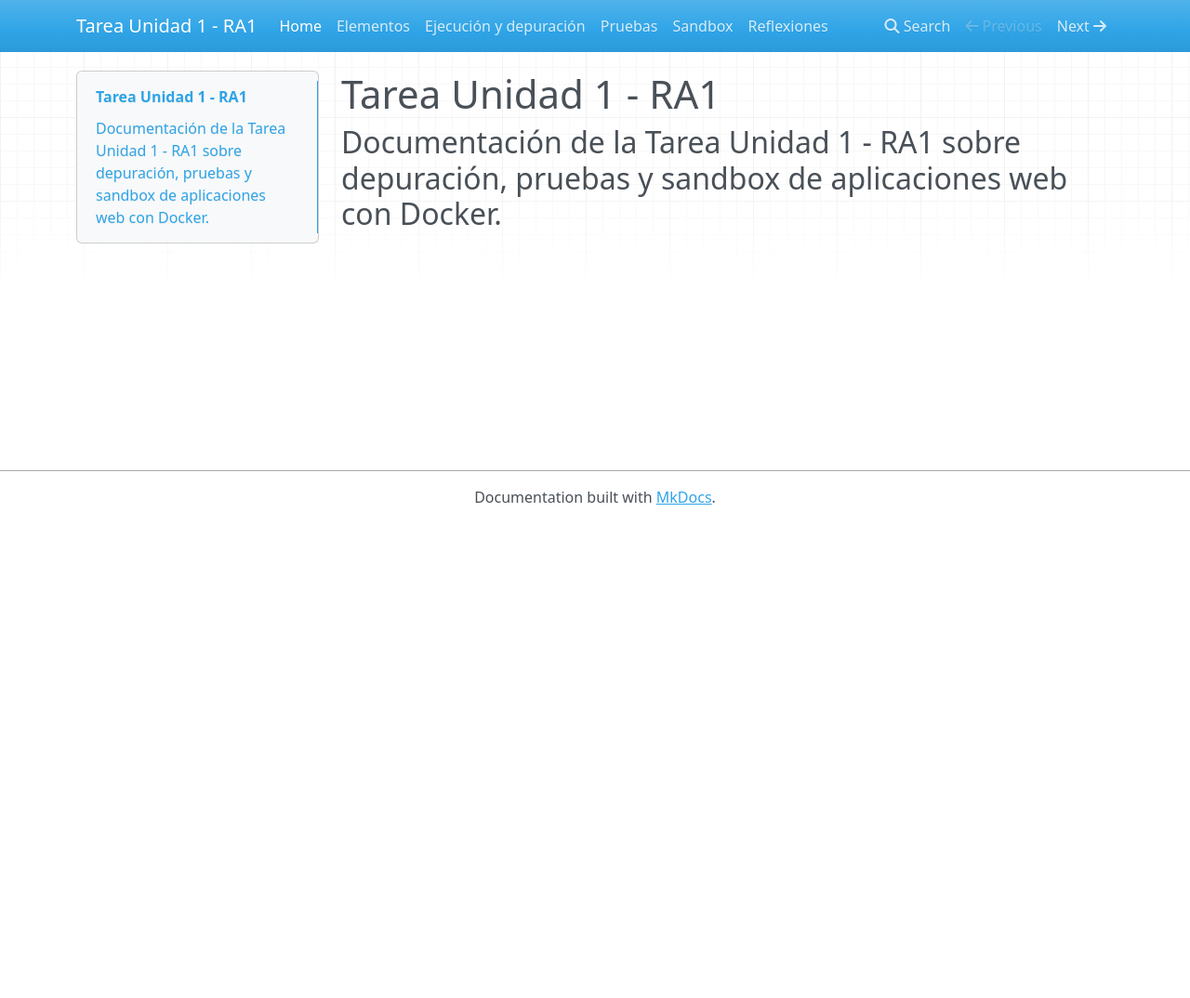
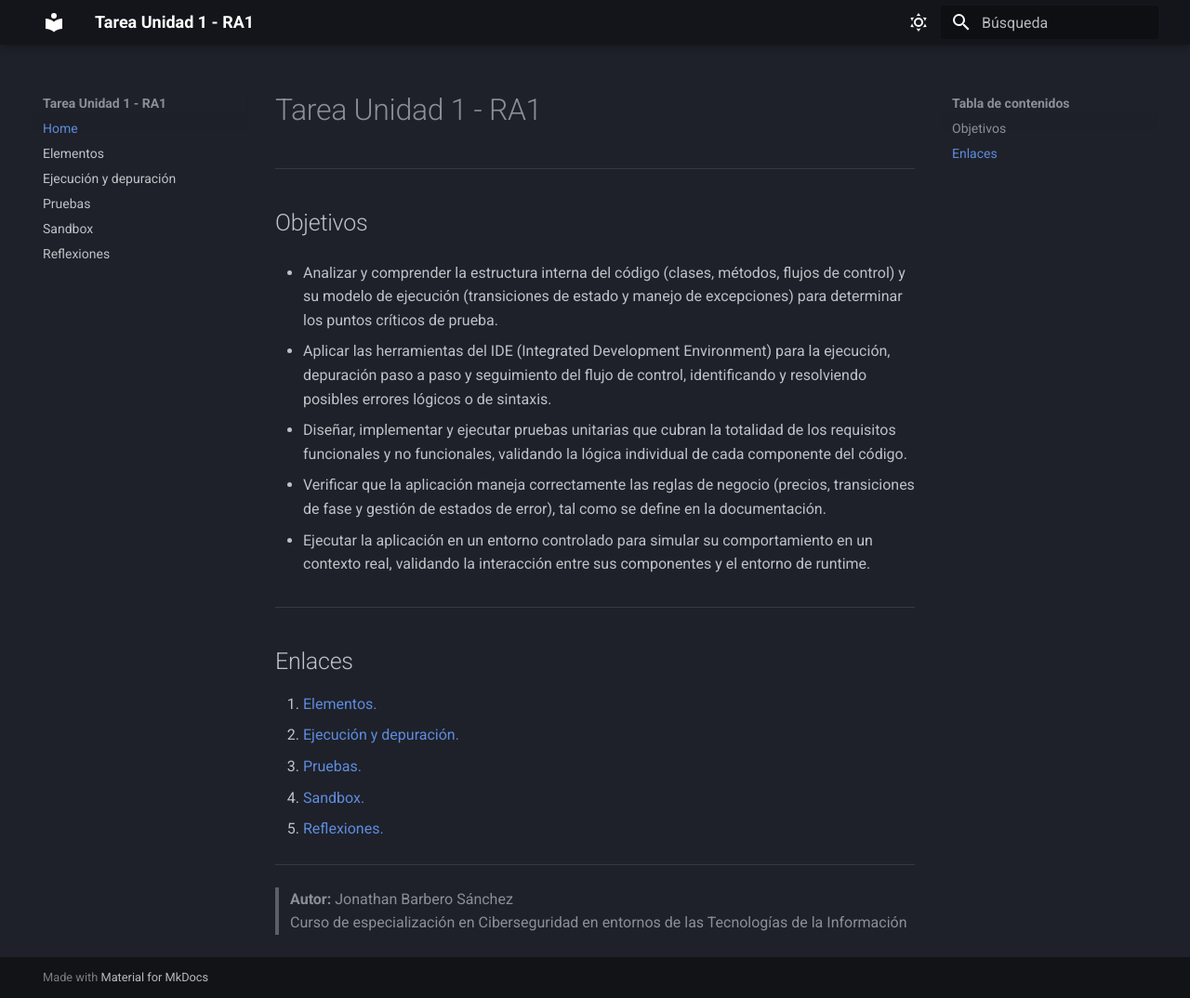
Before and after one commit to johnnbs33/Unidad1-TareaRA1-Jonathan, an MkDocs documentation site: the page built from docs/index.md, in a window 1280 px wide and 1074 px high. Shown: the whole window at 93% size. Built offline with MkDocs 1.6.1 and Material for MkDocs 9.7.7, drawn with Linux system fonts in a browser that asks for light colours; nearby versions of some CDN libraries.

Commit message:
Update files

```diff
--- a/docs/index.md
+++ b/docs/index.md
@@ -1,3 +1,30 @@
 # Tarea Unidad 1 - RA1
 
-## Documentación de la Tarea Unidad 1 - RA1 sobre depuración, pruebas y sandbox de aplicaciones web con Docker.
+---
+
+## Objetivos
+
+* Analizar y comprender la estructura interna del código (clases, métodos, flujos de control) y su modelo de ejecución (transiciones de estado y manejo de excepciones) para determinar los puntos críticos de prueba.
+
+* Aplicar las herramientas del IDE (Integrated Development Environment) para la ejecución, depuración paso a paso y seguimiento del flujo de control, identificando y resolviendo posibles errores lógicos o de sintaxis.
+
+* Diseñar, implementar y ejecutar pruebas unitarias que cubran la totalidad de los requisitos funcionales y no funcionales, validando la lógica individual de cada componente del código.
+
+* Verificar que la aplicación maneja correctamente las reglas de negocio (precios, transiciones de fase y gestión de estados de error), tal como se define en la documentación.
+
+* Ejecutar la aplicación en un entorno controlado para simular su comportamiento en un contexto real, validando la interacción entre sus componentes y el entorno de runtime.
+
+---
+
+## Enlaces
+
+1. [Elementos.](elementos.md)
+2. [Ejecución y depuración.](ejecucionDepuracion.md)
+3. [Pruebas.](pruebas.md)
+4. [Sandbox.](sandbox.md)
+5. [Reflexiones.](reflexiones.md)
+
+---
+
+> **Autor:** Jonathan Barbero Sánchez
+> Curso de especialización en Ciberseguridad en entornos de las Tecnologías de la Información
--- /dev/null
+++ b/docs/stylesheets/extra.css
@@ -0,0 +1,11 @@
+/* Redondear bordes de las imágenes y añadir sombra suave */
+.md-typeset img {
+    border-radius: 15px; /* Cuanto más alto el número, más redondo */
+    box-shadow: 0 4px 10px rgba(0,0,0,0.2); /* Sombra elegante */
+    transition: transform 0.3s ease; /* Animación suave al pasar el ratón */
+}
+
+/* Efecto opcional: Que la imagen se levante un poco al pasar el ratón */
+.md-typeset img:hover {
+    transform: scale(1.02);
+}
--- a/mkdocs.yml
+++ b/mkdocs.yml
@@ -17,4 +17,44 @@ nav:
 # Directorios
 docs_dir: docs
 
+theme:
+  name: material
+  language: es
+  palette:
+  # Modo Oscuro
+    - scheme: slate #Por defecto
+      primary: black # Color del header
+      accent: lime # Color de los enlaces y botones al pasar el ratón por encima
+      toggle:
+        icon: material/weather-sunny
+        name: Cambiar a modo claro
+    # Modo Claro
+    - scheme: default
+      primary: indigo
+      accent: purple
+      toggle:
+        icon: material/weather-night
+        name: Cambiar a modo oscuro
+
+  features:
+    - navigation.top  # Botón para volver arriba
+    - navigation.expand  # Hace que el menú de la izquierda salga abierto
+
+plugins:
+  - search #Buscador
+  - glightbox #Para poder poner las imagenes en pantalla completa
+
+markdown_extensions:
+  - admonition # Extension para las cajas de warning, info,etc
+  - pymdownx.details
+  - pymdownx.inlinehilite
+  - pymdownx.superfences
+  - pymdownx.highlight:
+      anchor_linenums: true
+      line_spans: __span
+      pygments_lang_class: true
+
+extra_css:
+  - stylesheets/extra.css # Css personalizado que modifica las imagenes para que tengan borde y sombra
+
 # Fin del fichero makdocs.yml
--- a/requirements.txt
+++ b/requirements.txt
@@ -0,0 +1,4 @@
+mkdocs
+mkdocs-material
+Pygments
+pymdown-extensions
```
Also changed, not shown: 1 other file.
